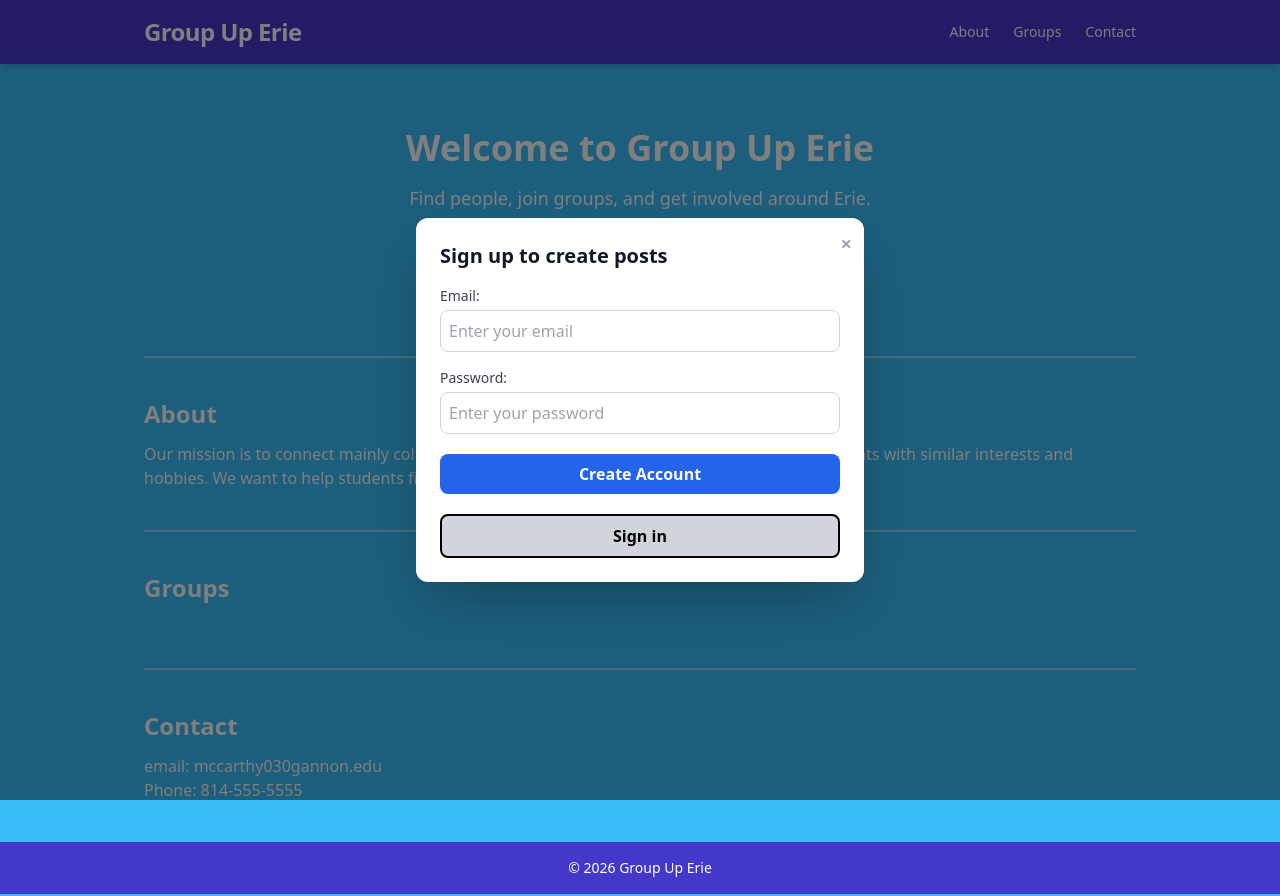
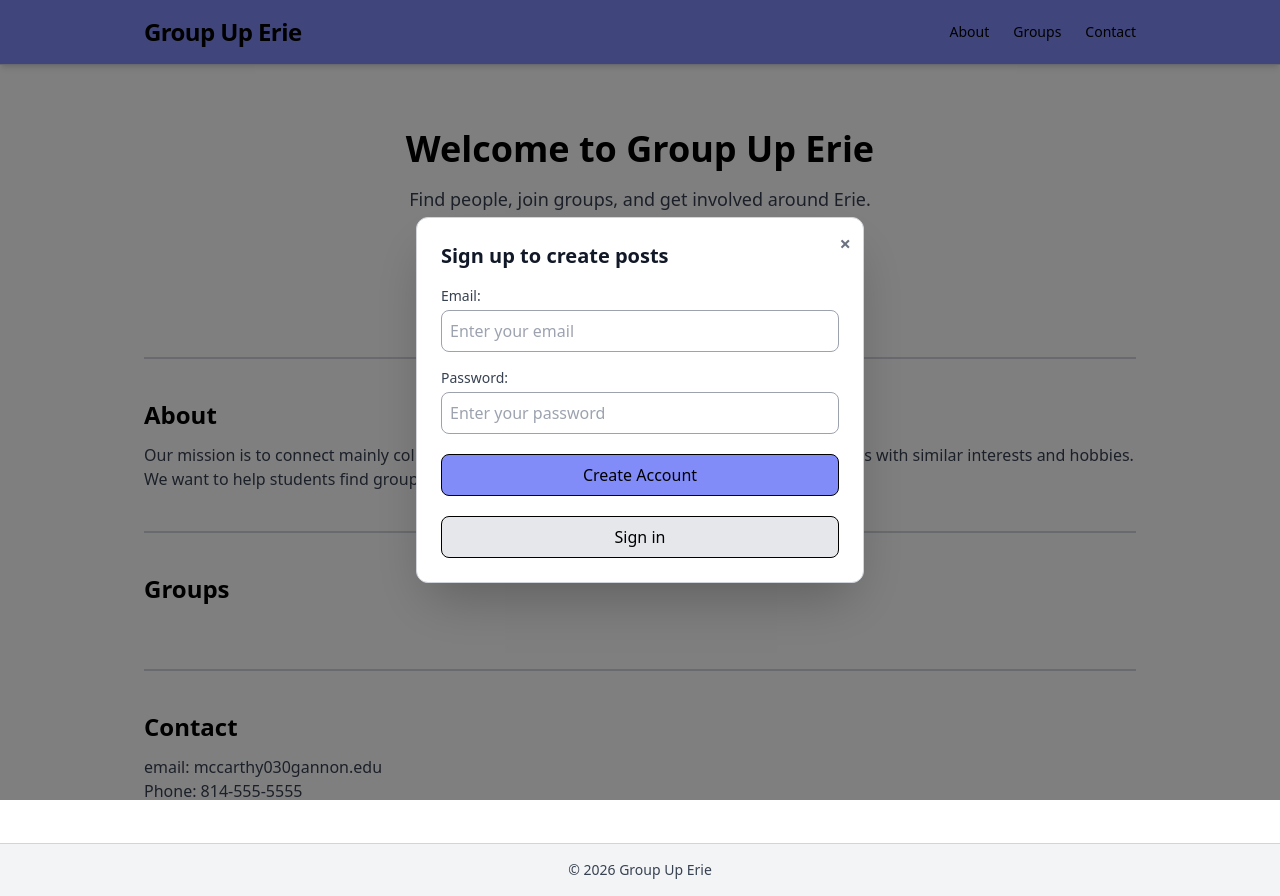
Before and after one commit to jmccarthy1215-design/CIS355_FINAL, a plain HTML site: page login.html in a window 1280 px wide. Drawn offline with nearby package versions, Linux system fonts and the light colour scheme.

```diff
--- a/login.html
+++ b/login.html
@@ -1,3 +1,4 @@
+
 <!DOCTYPE html>
 <html lang="en">
 <head>
@@ -7,13 +8,14 @@
     <script src="https://cdn.tailwindcss.com"></script>
     <script src="script.js" defer></script>
 </head>
-<body class="min-h-screen flex flex-col bg-sky-400 text-white">
+
+<body class="min-h-screen flex flex-col bg-white text-black">
 
     <!-- Site header -->
-    <header class="bg-indigo-700 shadow-md">
+    <header class="bg-indigo-400 shadow-md border-b border-gray-300">
         <nav class="max-w-5xl mx-auto flex items-center justify-between px-4 py-4">
-            <a href="index.html" class="text-2xl font-bold tracking-tight">Group Up Erie</a>
-            <ul class="flex gap-6 text-sm font-medium">
+            <a href="index.html" class="text-2xl font-bold tracking-tight text-black">Group Up Erie</a>
+            <ul class="flex gap-6 text-sm font-medium text-black">
                 <li><a href="#about" class="hover:underline">About</a></li>
                 <li><a href="#groups" class="hover:underline">Groups</a></li>
                 <li><a href="#contact" class="hover:underline">Contact</a></li>
@@ -21,15 +23,13 @@
         </nav>
     </header>
 
-<!--THIS IS THE SIGN UP PROMPT IN THE CENTER OF THE SCREEN-->
-
-<!--THIS IS WHAT NEEDS TO HAVE HIDDEN TAG IF ALREADY SIGNED INTO AN ACCOUNT-->
+    <!-- SIGN UP PROMPT -->
     <div id="popupPrompt" class="fixed inset-0 z-[9999] flex items-center justify-center bg-black/50 p-4">
 
-    <div class="relative w-full max-w-md rounded-xl bg-white p-6 shadow-2xl">
+        <div class="relative w-full max-w-md rounded-xl bg-white p-6 shadow-2xl border border-gray-300">
 
             <button id="closePopup"
-            class="absolute top-3 right-3 text-gray-400 hover:text-gray-900 text-xl font-bold">
+                class="absolute top-3 right-3 text-gray-500 hover:text-black text-xl font-bold">
                 &times;
             </button>
 
@@ -47,7 +47,7 @@
                     name="email"
                     placeholder="Enter your email"
                     required
-                class="mt-1 w-full rounded-lg border border-gray-300 p-2 text-gray-900 focus:border-blue-500 focus:outline-none"
+                    class="mt-1 w-full rounded-lg border border-gray-400 p-2 text-black focus:border-blue-500 focus:outline-none"
                 >
 
                 <label class="mt-4 block text-sm font-medium text-gray-700">
@@ -58,65 +58,74 @@
                     name="password"
                     placeholder="Enter your password"
                     required
-                class="mt-1 w-full rounded-lg border border-gray-300 p-2 text-gray-900 focus:border-blue-500 focus:outline-none"
+                    class="mt-1 w-full rounded-lg border border-gray-400 p-2 text-black focus:border-blue-500 focus:outline-none"
                 >
 
                 <button
                     type="submit"
-                class="mt-5 w-full rounded-lg bg-blue-600 px-4 py-2 font-semibold text-white hover:bg-blue-700">
+                    class="border border-black mt-5 w-full rounded-lg bg-indigo-400 px-4 py-2 hover:bg-indigo-500 hover:font-semibold">
                     Create Account
                 </button>
+
                 <button
                     type="submit"
-            class="border-2 border-black mt-5 w-full rounded-lg bg-gray-300 px-4 py-2 font-semibold text-black hover:bg-gray-400">
+                    class="border border-black mt-5 w-full rounded-lg bg-gray-200 px-4 py-2 text-black hover:bg-gray-300 hover:font-semibold">
                     Sign in
                 </button>
 
             </form>
 
         </div>
-
     </div>
-<!--ended-->
-
-
+    <!-- END SIGN UP PROMPT -->
 
     <!-- Main page content -->
     <main class="flex-1 max-w-5xl w-full mx-auto px-4">
 
         <section class="text-center py-16">
-            <h1 class="text-4xl font-extrabold mb-4">Welcome to Group Up Erie</h1>
-            <p class="text-lg text-white max-w-xl mx-auto">
+            <h1 class="text-4xl font-extrabold mb-4 text-black">
+                Welcome to Group Up Erie
+            </h1>
+
+            <p class="text-lg text-gray-700 max-w-xl mx-auto">
                 Find people, join groups, and get involved around Erie.
             </p>
-            <a href="#groups"
-               class="inline-block mt-8 bg-white text-black font-semibold px-6 py-3 rounded-lg shadow hover:bg-red-50">
+
+            <a href="home.html"
+               class="inline-block mt-8 bg-indigo-400 text-black font-semibold px-6 py-3 rounded-lg shadow hover:bg-gray-300">
                 Browse Groups
             </a>
         </section>
 
-        <section id="about" class="py-10 border-t-2 border-white/40">
-            <h2 class="text-2xl font-semibold mb-3">About</h2>
-            <p class="">Our mission is to connect mainly college students in Erie, Pa so that they
-                may find others students with similar interests and hobbies.
+        <section id="about" class="py-10 border-t-2 border-gray-300">
+            <h2 class="text-2xl font-semibold mb-3 text-black">About</h2>
+
+            <p class="text-gray-700">
+                Our mission is to connect mainly college students in Erie, Pa so that they
+                may find other students with similar interests and hobbies.
                 We want to help students find groups to join and make new friends in the process.
             </p>
         </section>
 
-        <section id="groups" class="py-10 border-t-2 border-white/40">
-            <h2 class="text-2xl font-semibold mb-6">Groups</h2>
+        <section id="groups" class="py-10 border-t-2 border-gray-300">
+            <h2 class="text-2xl font-semibold mb-6 text-black">Groups</h2>
+
             <!-- fill this in with data from data.json in script.js -->
             <div id="group-list" class="grid gap-4 sm:grid-cols-2 lg:grid-cols-3"></div>
         </section>
 
-        <section id="contact" class="py-10 border-t-2 border-white/40">
-            <h2 class="text-2xl font-semibold mb-3">Contact</h2>
-            <p class="text-white">email: mccarthy030gannon.edu <br> Phone: 814-555-5555</p>
+        <section id="contact" class="py-10 border-t-2 border-gray-300">
+            <h2 class="text-2xl font-semibold mb-3 text-black">Contact</h2>
+
+            <p class="text-gray-700">
+                email: mccarthy030gannon.edu <br>
+                Phone: 814-555-5555
+            </p>
         </section>
 
     </main>
 
-    <footer class="bg-indigo-700 text-center text-sm text-white-100 py-4">
+    <footer class="bg-gray-100 border-t border-gray-300 text-center text-sm text-gray-700 py-4">
         &copy; 2026 Group Up Erie
     </footer>
 
```
Also changed, not shown: home.html (+7 -2 lines). Lines whose indentation alone changed are shown as unchanged.
